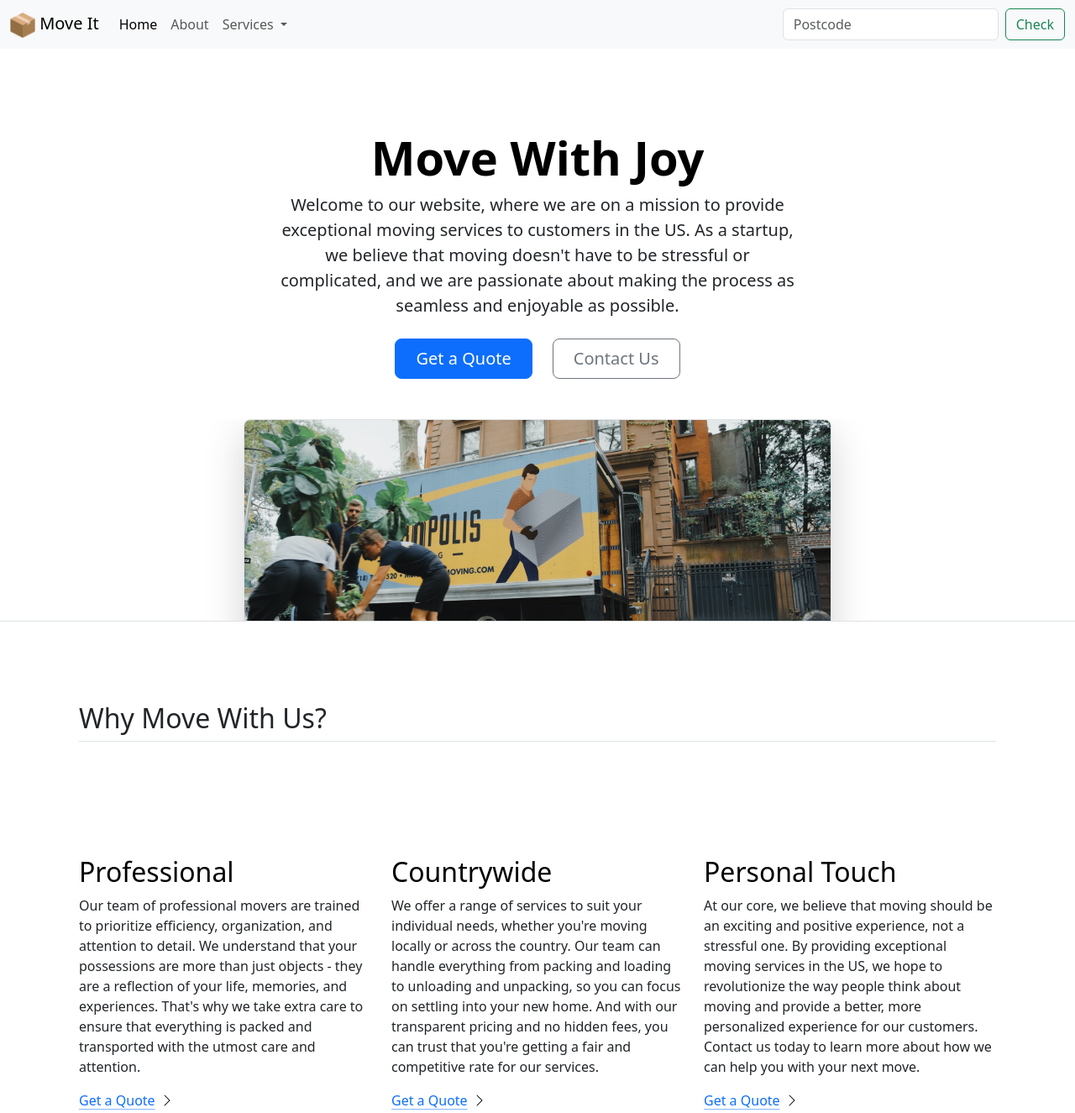
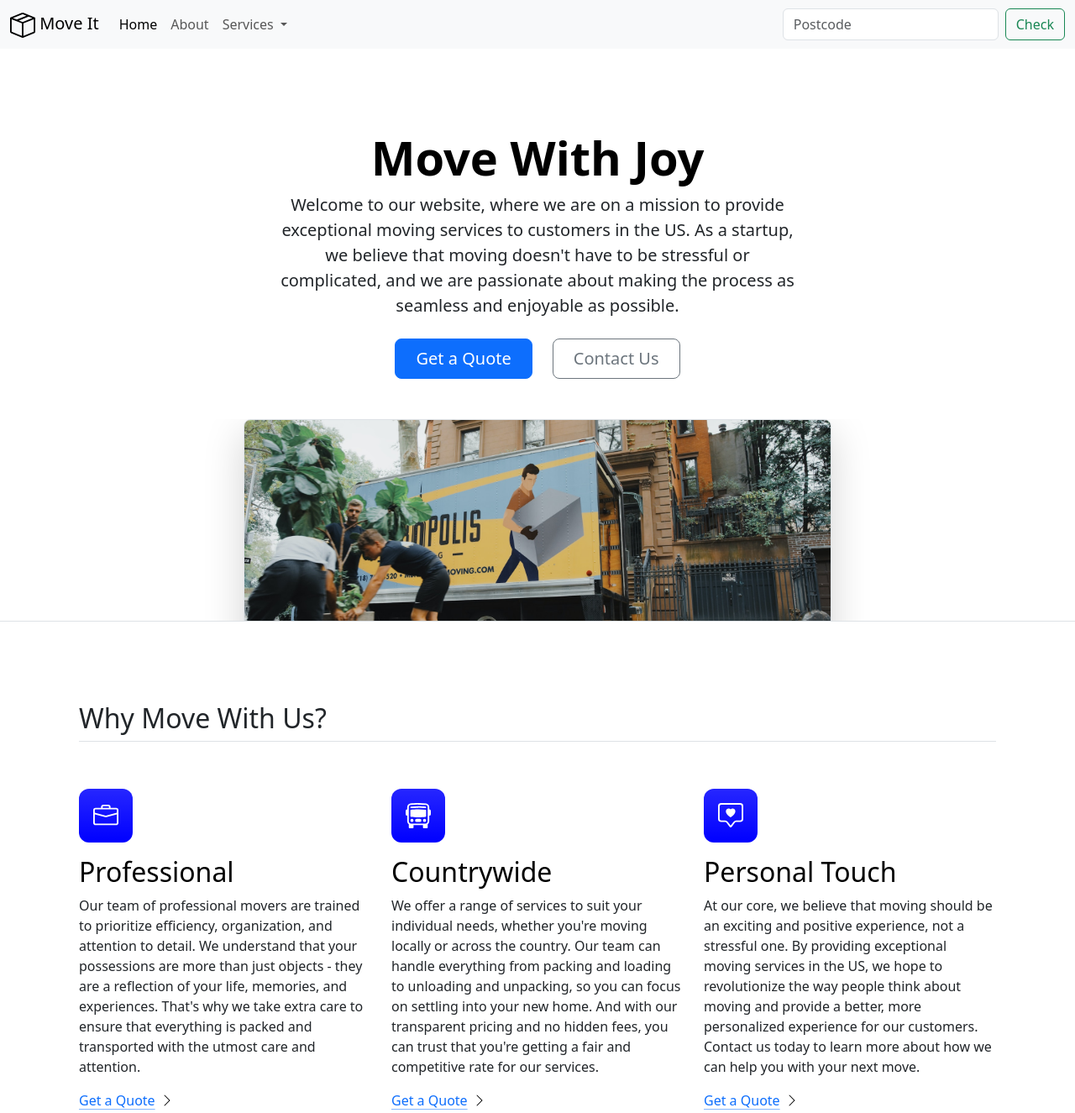
Before and after one commit to Zeelisky/moveit, a plain HTML site: page index.html in a window 1280 px wide. Shown: the top 1325 px of the page at 84% size. Drawn offline with nearby package versions, Linux system fonts and the light colour scheme.

Commit message:
Changes made
Debugged errors, Uploaded Favicon and Changed logo.

```diff
--- a/index.html
+++ b/index.html
@@ -24,7 +24,7 @@
 
   <nav class="navbar navbar-expand-lg bg-body-tertiary">
     <div class="container-fluid">
-      <a class="navbar-brand" href="#"><img src="./favicon.png" alt="moveit box icon" height="30px"> Move It</a>
+      <a class="navbar-brand" href="#"><img src="./box-seam.svg" alt="moveit box icon" height="30px"> Move It</a>
       <button class="navbar-toggler" type="button" data-bs-toggle="collapse" data-bs-target="#navbarSupportedContent" aria-controls="navbarSupportedContent" aria-expanded="false" aria-label="Toggle navigation">
         <span class="navbar-toggler-icon"></span>
       </button>
--- a/style.css
+++ b/style.css
@@ -0,0 +1,23 @@
+
+
+.feature-icon {
+    background-color: blue;
+}
+
+.feature-icon:hover {
+    background-color:red;
+}
+
+
+
+
+
+
+
+
+
+
+
+
+/* to beautify enter shift alt f */
+/* to comment, enter ctrl /  */
```
